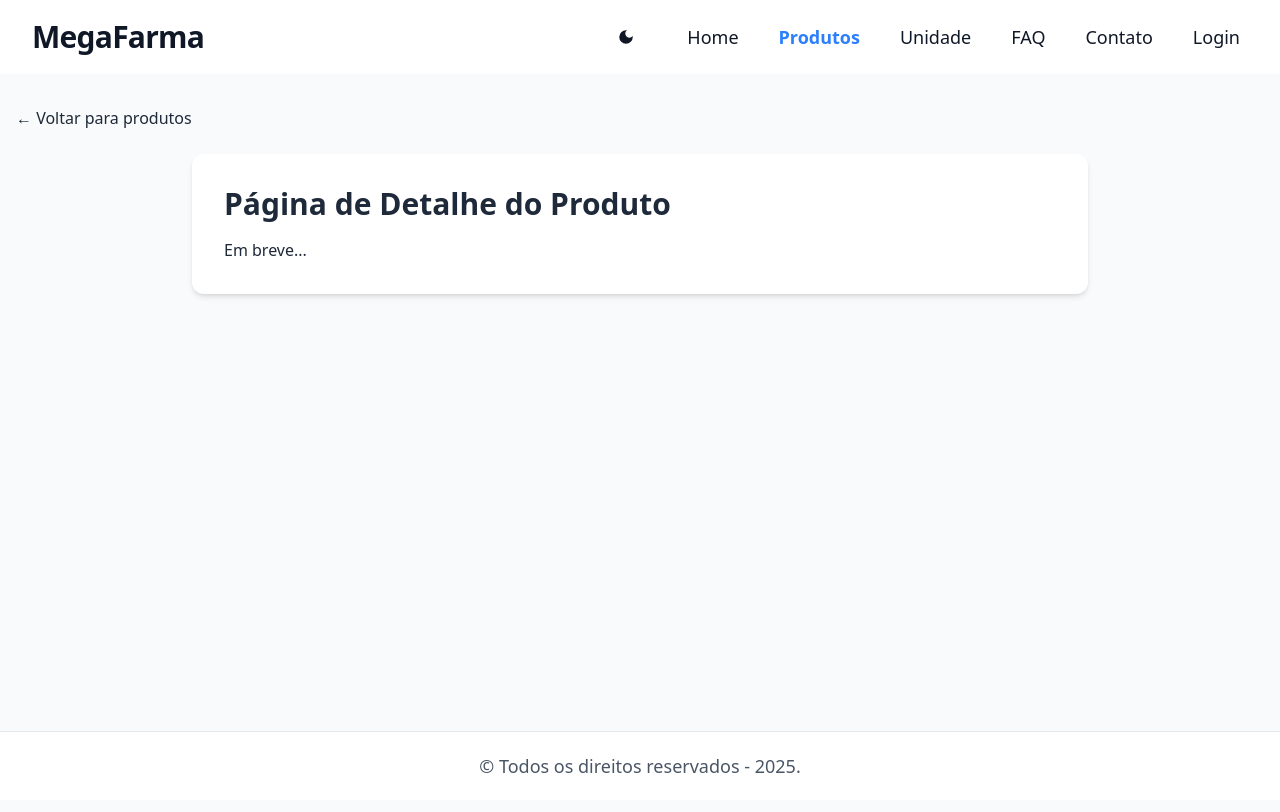
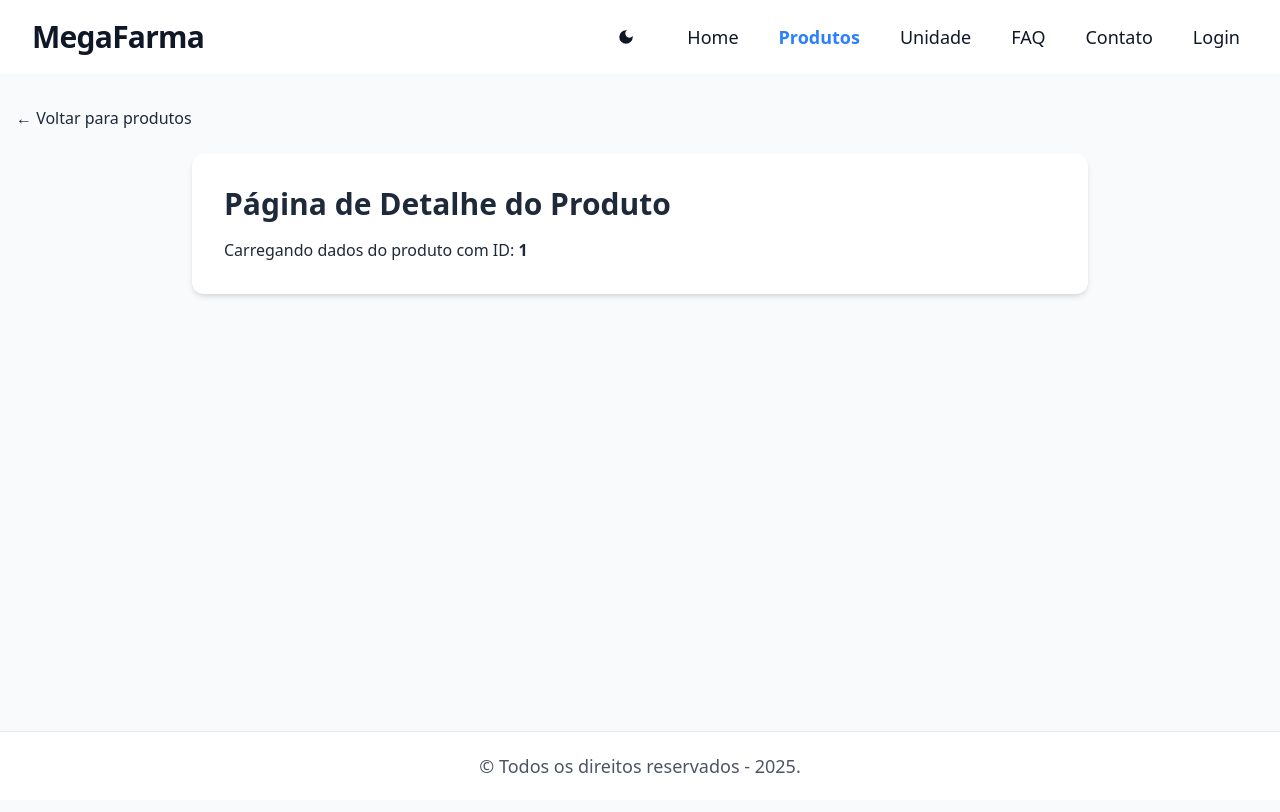
Before and after one commit to 1TDSPG-25/sistema-flow, a React (Vite) app: page /sistema-flow/produtos/1 in a window 1280 px wide. Shown: the top 812 px of the page. Built offline with nearby package versions, Linux system fonts and the light colour scheme; no server answers.

Commit message:
feat(produto): adiciona estrutura inicial para a página ProdutoDetail.

```diff
--- a/src/routes/ProdutosDetail/index.tsx
+++ b/src/routes/ProdutosDetail/index.tsx
@@ -1,7 +1,9 @@
-import { Link } from "react-router-dom";
+import { useParams, Link } from "react-router-dom";
 
-// Define a estrutura básica do componente
 export default function ProdutoDetail() {
+
+  const { id } = useParams<{ id: string }>();
+
   return (
     <main className="min-h-screen bg-gray-50 text-gray-800">
       <div className="container mx-auto px-4 py-8">
@@ -11,7 +13,9 @@ export default function ProdutoDetail() {
 
         <div className="p-8 rounded-xl shadow-md max-w-4xl mx-auto bg-white">
           <h1 className="text-3xl font-bold mb-4">Página de Detalhe do Produto</h1>
-          <p>Em breve...</p>
+
+          {/* Exibe o ID capturado */}
+          <p>Carregando dados do produto com ID: <strong>{id}</strong></p>
         </div>
       </div>
     </main>
```
